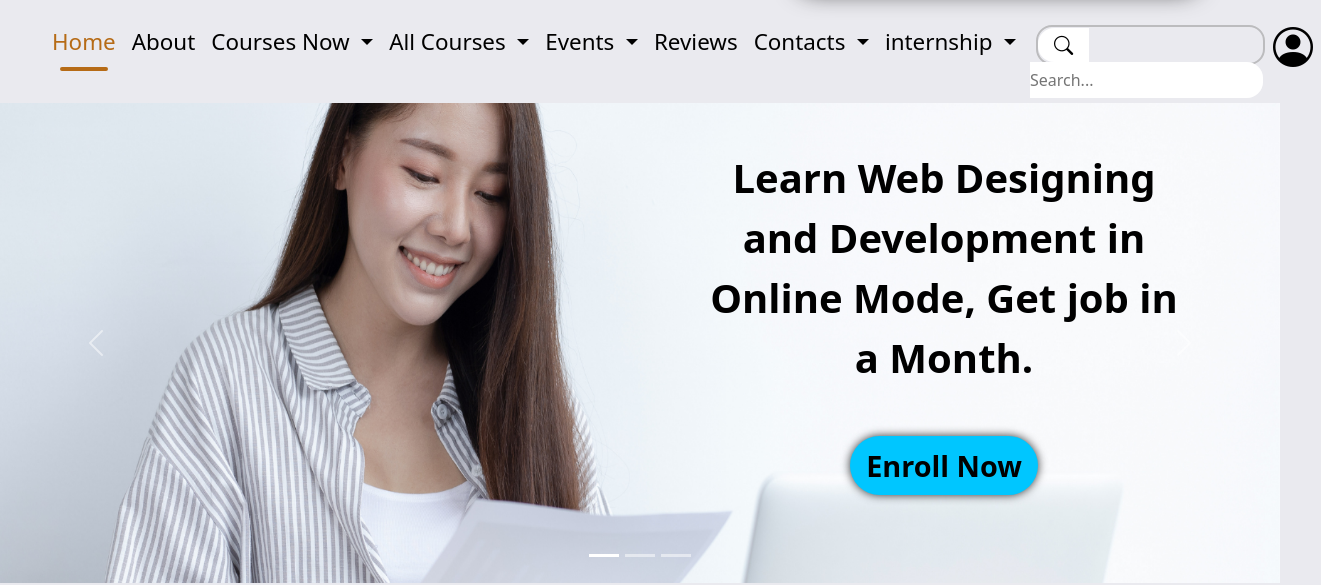
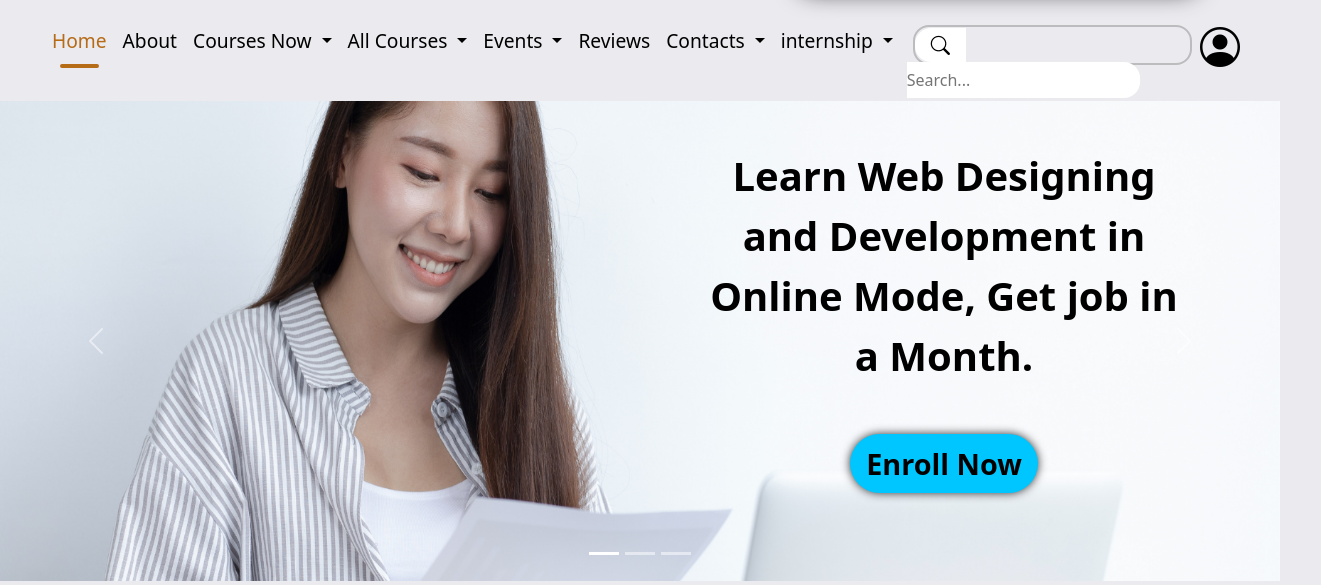
Before and after one commit to Bharatichaudhary/kingOnlineSchool, a plain HTML site: page index.html in a window 1280 px wide. Shown: the part 251-836 px from the top of the page, 1321 px wide, since content can reach past the window. Drawn offline with nearby package versions, Linux system fonts and the light colour scheme.

Commit message:
updated3

```diff
--- a/index.html
+++ b/index.html
@@ -8,6 +8,8 @@
   <link href="https://cdn.jsdelivr.net/npm/bootstrap@5.2.2/dist/css/bootstrap.min.css" rel="stylesheet"
     integrity="sha384-Zenh87qX5JnK2Jl0vWa8Ck2rdkQ2Bzep5IDxbcnCeuOxjzrPF/et3URy9Bv1WTRi" crossorigin="anonymous">
   <link rel="stylesheet" href="style.css">
+  <link rel="stylesheet" media="screen and (max-width: 1240px)" href="style1.css">
+
   <link rel="stylesheet" href="https://cdn.jsdelivr.net/npm/bootstrap-icons@1.10.1/font/bootstrap-icons.css">
   <link rel="stylesheet" href="https://unpkg.com/aos@next/dist/aos.css" />
 </head>
--- a/style.css
+++ b/style.css
@@ -42,6 +42,9 @@ a:hover{
     font-weight: 500;
     padding:  0 2rem;
 }
+.navbar{
+
+}
 .line{
     border: 2px solid #b66b16;
     border-radius: 2px;
@@ -52,6 +55,7 @@ a:hover{
 }
 .menu .nav-link{
     color: black;
+    font-size: 1.2rem;
 }
 
 .search{
```
Also changed, not shown: style1.css (added).
